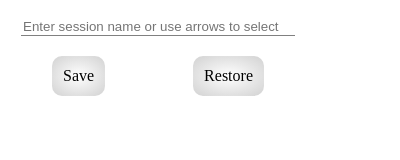
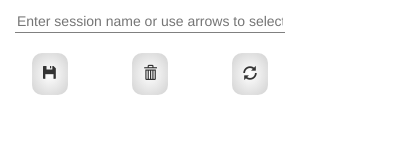
Before and after one commit to BartoszKlonowski/session-storage, a browser extension: page src/popup/MainPopup.html in a window 400 px wide. Drawn offline with nearby package versions, Linux system fonts and the light colour scheme.

Commit message:
Use icons for action buttons instead of text
To make the layout and look more modern and more user-friendly the
buttons now use icons for each action.
Icons are taken from the Bootstrap 3 resources.

This also prevents from using hardcoded english for the buttons names.

```diff
--- a/src/popup/MainPopup.html
+++ b/src/popup/MainPopup.html
@@ -4,6 +4,7 @@
   <head>
     <meta charset="utf-8">
     <link rel="stylesheet" href="MainPopup.css"/>
+    <link rel="stylesheet" href="https://maxcdn.bootstrapcdn.com/bootstrap/3.3.7/css/bootstrap.min.css">
   </head>
 
   <body>
@@ -15,8 +16,9 @@
       </div>
 
       <div class="panel-actions">
-        <div class="button">Save</div>
-        <div class="button">Restore</div>
+        <div class="button"><i class="glyphicon glyphicon-floppy-disk"></i></div>
+        <div class="button"><i class="glyphicon glyphicon-trash"></i></div>
+        <div class="button"><i class="glyphicon glyphicon-refresh"></i></div>
       </div>
 
     </div>
```
